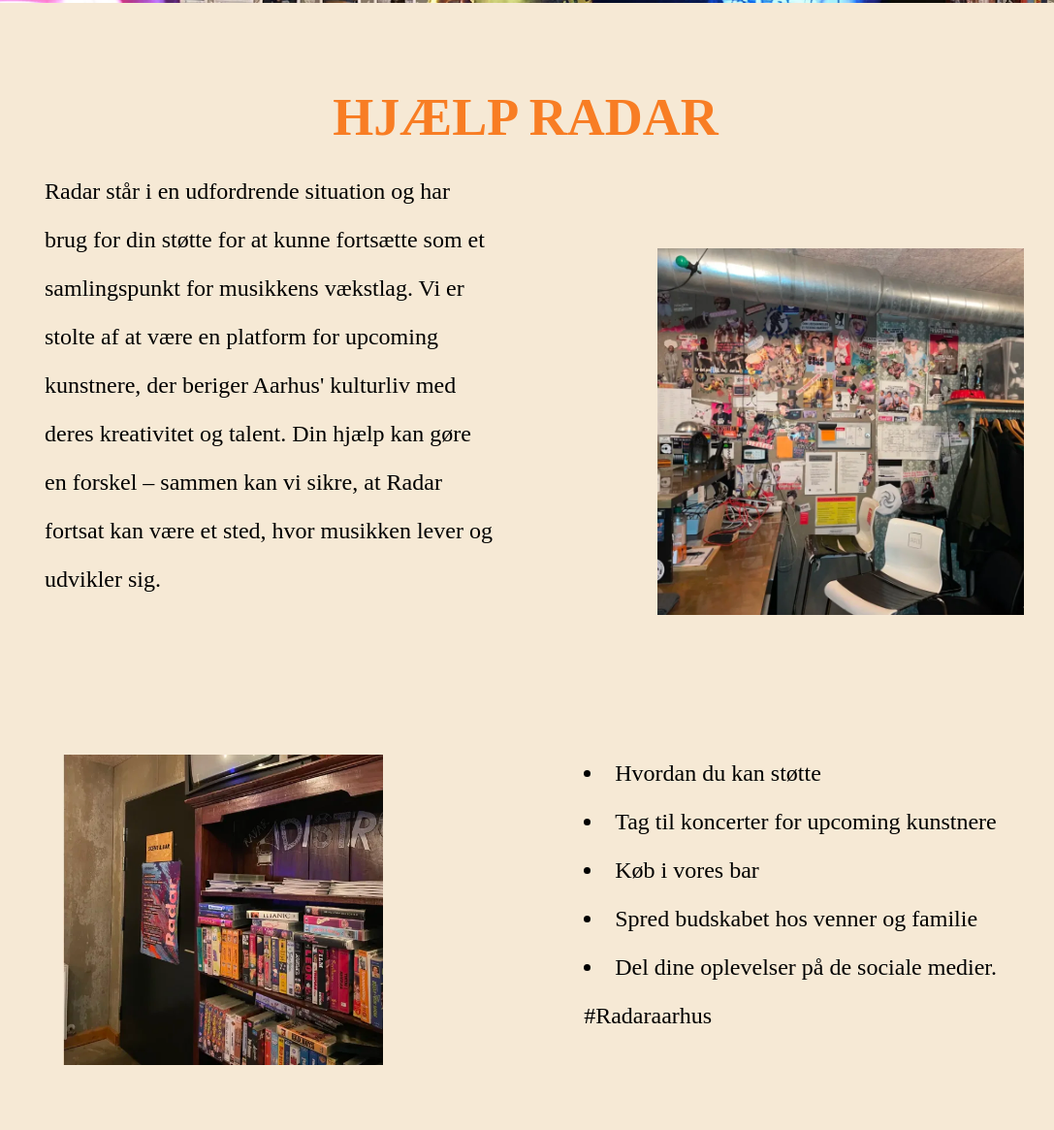
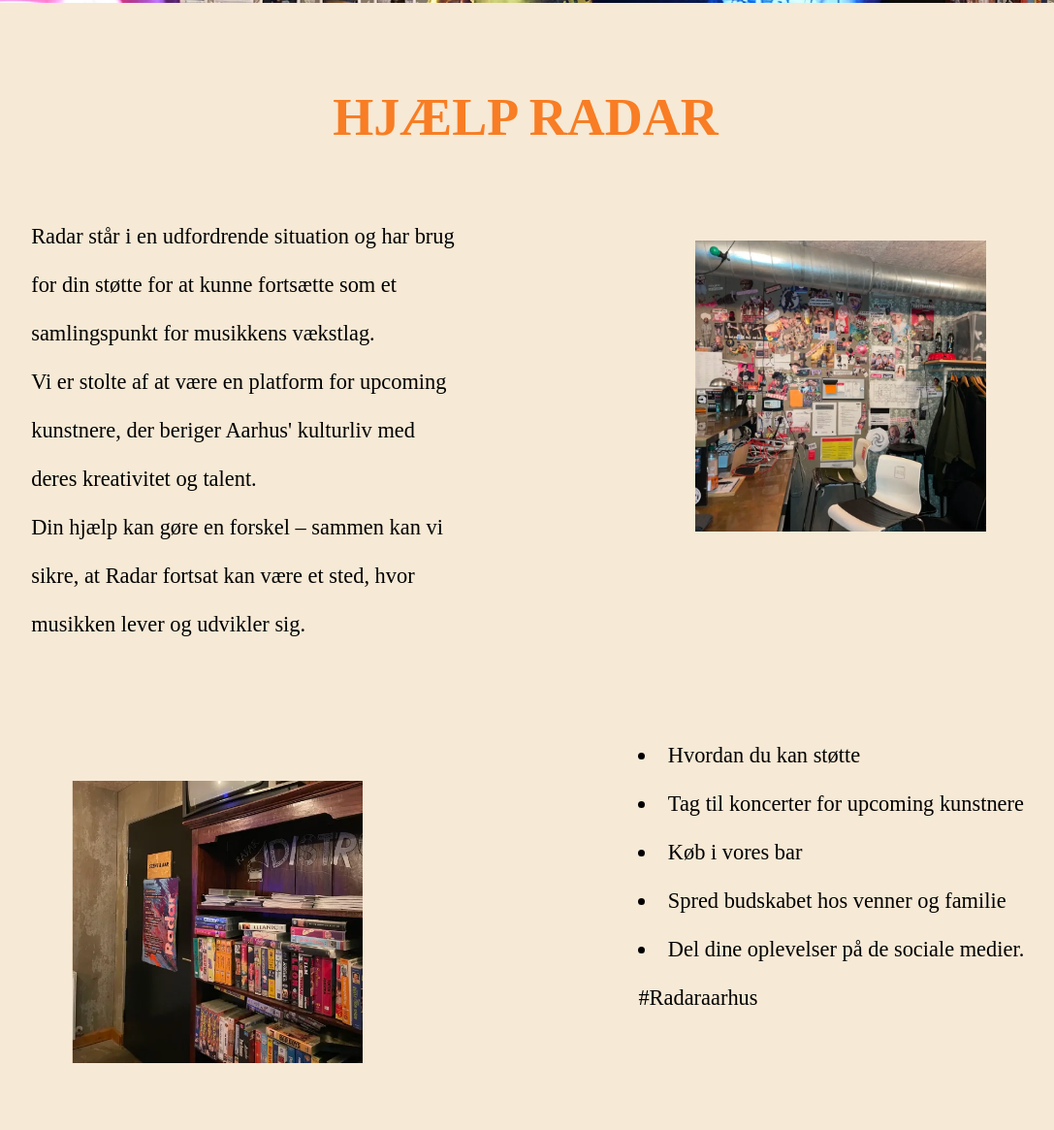
Before and after one commit to Idasaabyfeld/radar-eksamensprojekt-1-semester-, a plain HTML site: page hjaelp-radar.html in a window 1280 px wide. Shown: the part 674-1839 px from the top of the page at 97% size, without its empty margins (98-1185 px from the left). Drawn offline with Linux system fonts and the light colour scheme; a web font is replaced by a local one.

Commit message:
Opdateret commit

```diff
--- a/css/hjaelp-radar.css
+++ b/css/hjaelp-radar.css
@@ -12,6 +12,8 @@
 
 body {
     background-color: var(--baggrundsfarve);
+    align-items: center; /* Justerer indholdet vertikalt */
+    justify-content: center; /* Centrerer elementet horisontalt */
     }
 
 
@@ -42,8 +44,8 @@
 }
 
 .billedertilhjaelpradar {
-    width: 350px;
-    height: 350px;
+    width: 300px;
+    height: 300px;
     object-fit: contain;
     align-items: center;
     display: flex;
@@ -51,49 +53,23 @@
 
 .tekst1, .tekst2 {
     font-family: "montserret";
-    font-size: 18px;
+    font-size: 1em;
     color: black;
     line-height: 40px;
     padding: 2em;
     list-style-position: inside; /* Gør prikkerne en del af listen og justerer dem med teksten */
+    width: 80%; /* Eller en anden procentdel afhængigt af ønsket bredde */
 }
-
 
 .billed-ned {
     padding-bottom: 4em;
 }
 
-/* ekstra device størrelse*/
-@media only screen and (min-width: 500px) {
-.billedertilhjaelpradar {
-    object-fit: contain;
-    align-items: center;
-    display: flex;
+.bokse {
+    display: grid;
+    align-content: center;
+    justify-content: center;
 }
-
-.tekst2 {
-    width: 90%; /* Eller en specifik bredde, afhængigt af dit layout */
-    margin: 0 auto; /* Centrerer containeren horisontalt */
-    text-align: left; /* Bevarer teksten venstrestillet inden for containeren */
-}
-}
-
-
-/* tablet */
-@media only screen and (min-width: 768px) {
-.tekst1 {
-    text-align: left;
-    padding-right: 9em;
-    padding-left: 11em;
-}
-
-.tekst2 {
-    padding-left: 9em;
-}
-
-}
-
-
 
 /* Laptop */
 @media only screen and (min-width: 1024px) {
@@ -103,17 +79,13 @@
 }
 
 .billedertilhjaelpradar {
-    width: 60%;
-    height: 60%;
     object-fit: contain;
     align-items: center;
     display: flex;
-}
 
-.tekst2 {
-    width: 90%; /* Eller en specifik bredde, afhængigt af dit layout */
-    margin: 0 auto; /* Centrerer containeren horisontalt */
-    text-align: left; /* Bevarer teksten venstrestillet inden for containeren */
+    max-width: 100%; /* Sørger for, at billedet ikke overskrider containeren */
+    height: auto; /* Bevarer billedets aspect ratio */
+    padding-top: 6em;
 }
 
 .bokse {
@@ -124,34 +96,23 @@
 
 .øverste, .nederste {
     display: grid;
-    grid-template-columns: 1fr 1fr; /* To kolonner til tekst og billede */
+    grid-template-columns: 1fr 1fr;
     gap: 20px; /* Afstand mellem kolonnerne */
-    align-items: center; /* Justerer indholdet vertikalt */
 }
-
-.tekst1, .tekst2 {
-    padding: 20px;
-}
-
-.billedertilhjaelpradar {
-    max-width: 100%; /* Sørger for, at billedet ikke overskrider containeren */
-    height: auto; /* Bevarer billedets aspect ratio */
-    padding-top: 6em;
-}
-
 
 .tekst1 {
     font-weight: 200;
-    font-size: 24px;
+    font-size: 1.4em;
     line-height: 50px;
-    text-align: left;
-    padding-left: 6em;
+    padding: 0em;
     grid-area: tekst1;
+    padding-top: 3em;
+    padding-left: 3em;
 }
 
 .tekst2 {
     font-weight: 200;
-    font-size: 24px;
+    font-size: 1.4em;
     line-height: 50px;
     text-align: left;
     grid-area: tekst2;
@@ -175,6 +136,4 @@
 aside img:last-of-type {
     grid-area: billede2;
 }
-
-
- }
+}
--- a/css/mit-radar.css
+++ b/css/mit-radar.css
@@ -20,7 +20,7 @@
     color: var(--orangefarve);
     font-size: 1.3rem;
     text-align: left;
-    padding-top: 4em;
+    padding-top: 4.8em;
     padding-left: 2rem;
     letter-spacing: 1.5px;
     padding-bottom: 1rem;
@@ -168,7 +168,7 @@
 @media only screen and (min-width: 1024px) {
 
 h1 {
-    padding-top: 4.6em;
+    padding-top: 6em;
     padding-left: 2.8rem;
 }
 
--- a/hjaelp-radar.html
+++ b/hjaelp-radar.html
@@ -65,14 +65,16 @@
 <!-- Indholdet på siden -->
 
 <section>
-    <img class="bigphoto" src="img/hjaelp-radar/bigphoto.webp" alt="Stort billede med indhold af forskellige billeder fra Radar" loading="lazy">
+    <img class="bigphoto" src="img/hjaelp-radar/bigphoto.webp" alt="Stort billede med indhold af forskellige billeder fra Radar">
     <h1> HJÆLP RADAR</h1>
 </section>
 
 <section class="bokse">
     <section class="øverste">
         <Article class="tekst1">
-            <p>Radar står i en udfordrende situation og har brug for din støtte for at kunne fortsætte som et samlingspunkt for musikkens vækstlag. Vi er stolte af at være en platform for upcoming kunstnere, der beriger Aarhus' kulturliv med deres kreativitet og talent. Din hjælp kan gøre en forskel – sammen kan vi sikre, at Radar fortsat kan være et sted, hvor musikken lever og udvikler sig.</p>
+            <p>Radar står i en udfordrende situation og har brug for din støtte for at kunne fortsætte som et samlingspunkt for musikkens vækstlag.</p>
+            <p>Vi er stolte af at være en platform for upcoming kunstnere, der beriger Aarhus' kulturliv med deres kreativitet og talent.</p>
+            <p>Din hjælp kan gøre en forskel – sammen kan vi sikre, at Radar fortsat kan være et sted, hvor musikken lever og udvikler sig.</p>
         </Article>
 
         <aside>
```
Also changed, not shown: index.html (+1 -1 lines).
